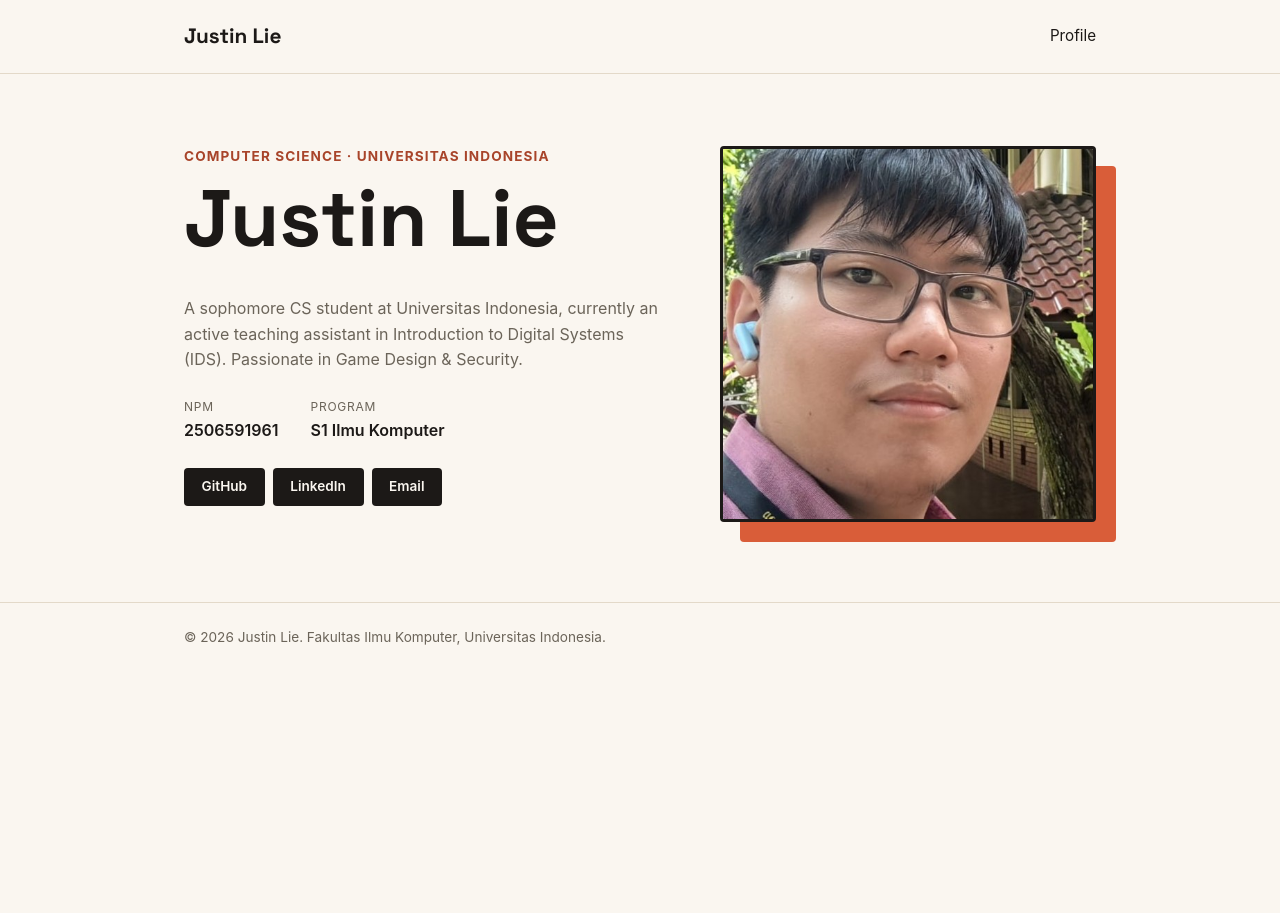
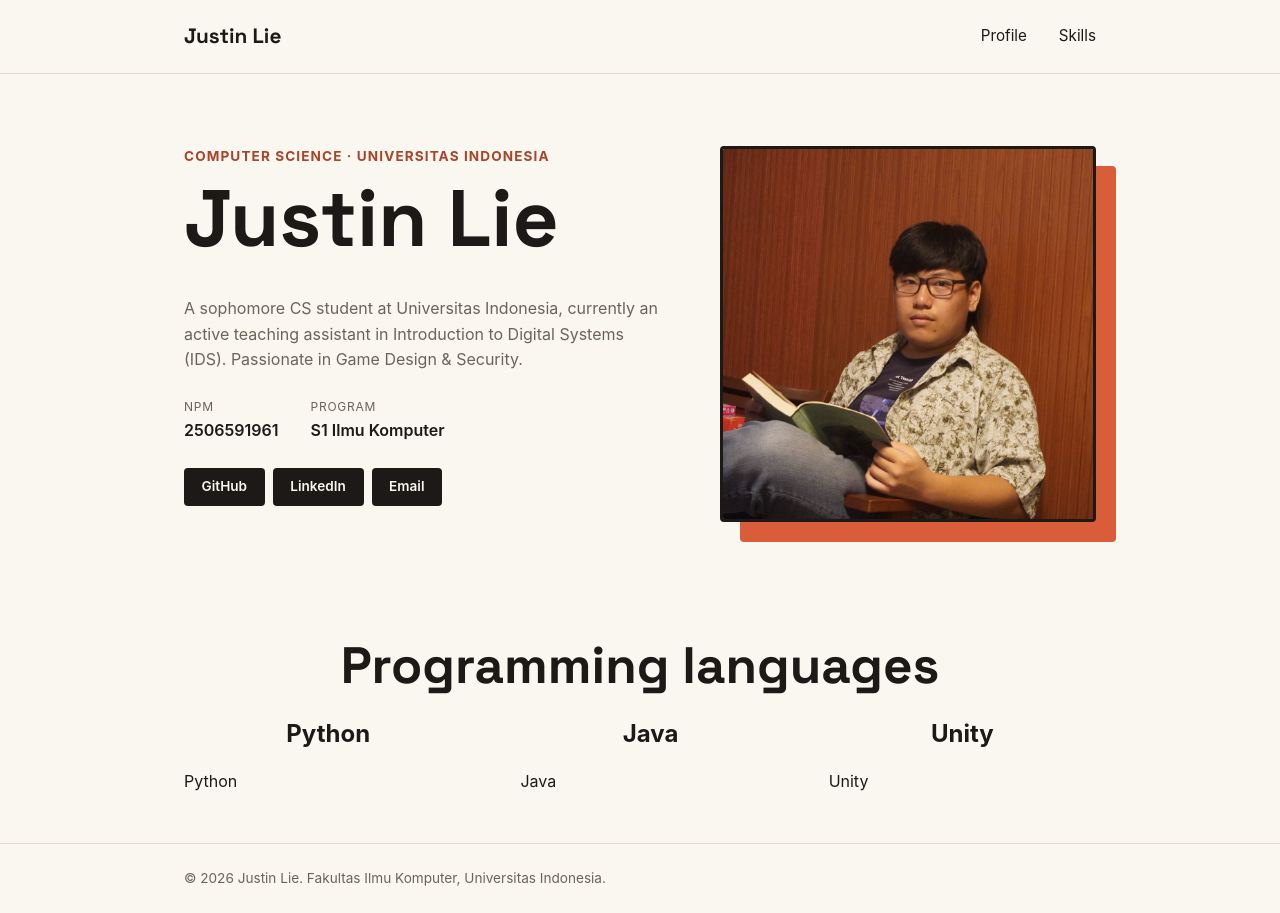
Before and after one commit to Blue-Crewmate/myportofolio, a Django app: page / in a window 1280 px wide. Before the commit the page ends 645 px from the top, so only its background shows below. Run offline with Django 5.2, Linux system fonts and the light colour scheme.

Commit message:
Feat: Added Programming Skill Grid Template
Minor updates:
- Changing profile picture
- Adding static audio file (placeholder - WIP)

```diff
--- a/static/css/style.css
+++ b/static/css/style.css
@@ -60,8 +60,14 @@ h1, .brand {
     font-size: 0.95rem;
 }
 
-.hero {
-    padding: 4.5rem 0 5rem;
+/* Allowing multiple sections in the main */
+main {
+    display: flex;
+    flex-direction: column;
+}
+
+.hero, .skill {
+    padding: 4.5rem 0 3rem;
 }
 
 .hero-grid {
@@ -141,6 +147,52 @@ h1, .brand {
     background-color: var(--accent);
 }
 
+.skill-grid {
+    display: grid;
+    grid-template-areas:
+        'skilltitle skilltitle skilltitle'
+        'python  java  unity';
+    gap: 1.5rem 3rem;
+}
+
+.skilltitle {
+    grid-area: skilltitle;
+}
+
+.skilltitle h1 {
+    color: var(--ink);
+    font-size: clamp(3rem, 4vw, 5rem);
+    text-align: center;
+    line-height: 0.95;
+}
+
+.python {
+    display: flex;
+    flex-direction: column;
+    row-gap: 1rem;
+    grid-area: python;
+}
+
+.java {
+    display: flex;
+    flex-direction: column;
+    row-gap: 1rem;
+    grid-area: java;
+}
+
+.unity {
+    display: flex;
+    flex-direction: column;
+    row-gap: 1rem;
+    grid-area: unity;
+}
+
+.python h2, .java h2, .unity h2 {
+    text-align: center;
+    font-size: clamp(1.5rem, vw, 2.5rem);
+}
+
+
 .hero-photo {
     grid-area: photo;
     align-self: center;
--- a/templates/index.html
+++ b/templates/index.html
@@ -15,6 +15,7 @@
             <a href="#profile" class="brand">Justin Lie</a>
             <nav>
                 <a href="#profile">Profile</a>
+                <a href="#skills">Skills</a>
             </nav>
         </div>
     </header>
@@ -28,7 +29,7 @@
                 </div>
                 <div class="hero-photo">
                     <div class="photo-block"></div>
-                    <img class="avatar" src="/static/img/Selfie.jpeg" alt="Photo of Justin Lie">
+                    <img class="avatar" src="static\img\Profile.jpeg" alt="Photo of Justin Lie">
                 </div>
                 <div class="hero-details">
                     <p class="bio">
@@ -53,6 +54,25 @@
                 </div>
             </div>
         </section>
+        <section class="skill" id="skills">
+            <div class="container skill-grid">
+                <div class="skilltitle">
+                    <h1>Programming languages</h1>
+                </div>
+                <div class="python">
+                    <h2>Python</h2>
+                    <p>Python</p>
+                </div>
+                <div class="java">
+                    <h2>Java</h2>
+                    <p>Java</p>
+                </div>
+                <div class="unity">
+                    <h2>Unity</h2>
+                    <p>Unity</p>
+                </div>
+            </div>
+        </section>
     </main>
 
     <footer class="site-footer">
```
Also changed, not shown: static/img/Profile.jpeg (added), static/img/Selfie.jpeg (deleted), 1 other file.
